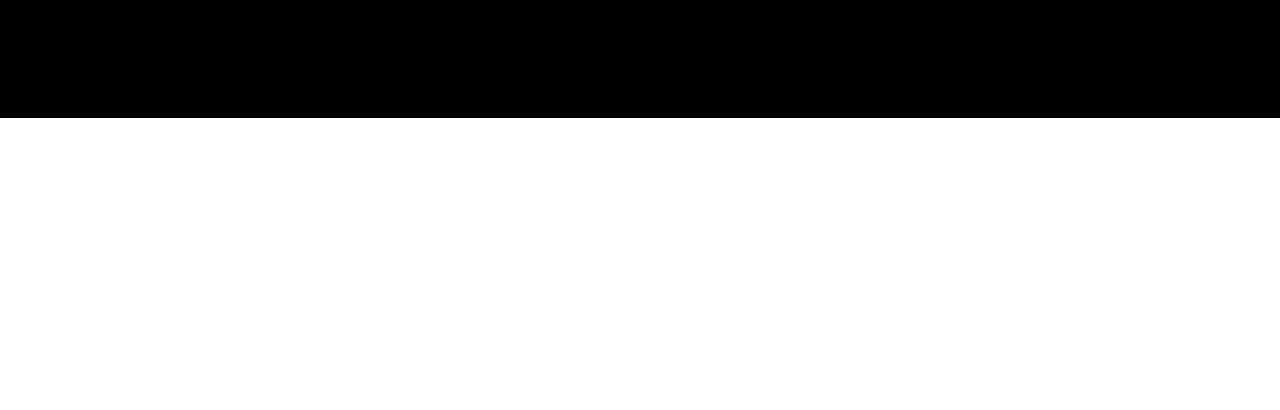
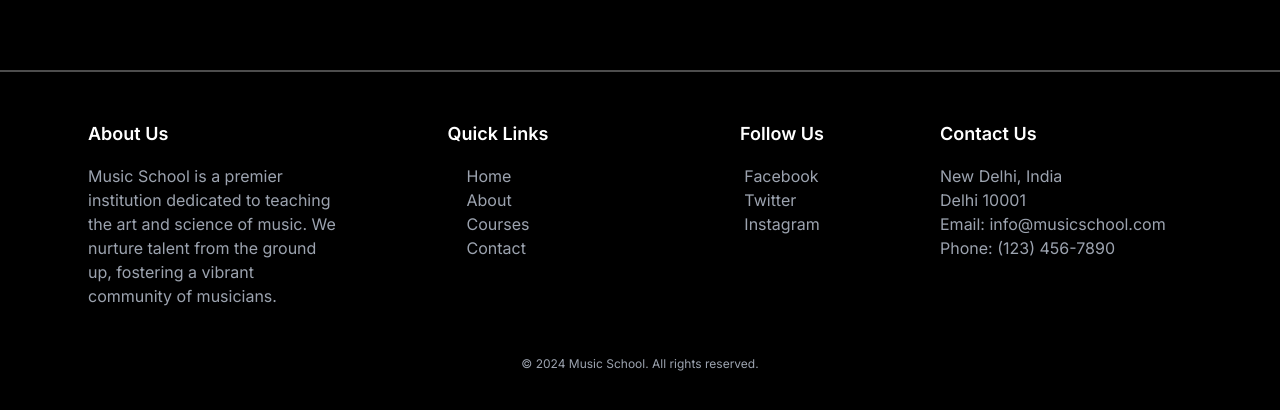
Before and after one commit to blackeye75/music_nextjs, a Next.js app: page /courses in a window 1280 px wide. Shown: the part 3608-4018 px from the top of the page. Before the commit the page ends 3726 px from the top, so only its background shows below. Built offline with nearby package versions, Linux system fonts and the light colour scheme; a web font is replaced by a local one.

Commit message:
bug fixed

```diff
--- a/src/app/courses/page.tsx
+++ b/src/app/courses/page.tsx
@@ -68,6 +68,7 @@ import Image from "next/image";
 import React from "react";
 import { CardBody, CardContainer, CardItem } from "@/components/ui/3d-card";
 import courseData from "@/data/music_courses.json"
+import Footer from "@/components/Footer";
 
 function page() {
   return (
@@ -119,6 +120,7 @@ function page() {
               </CardContainer>
             ))}
         </div>
+        <Footer/>
     </div>
   )
 }
```
